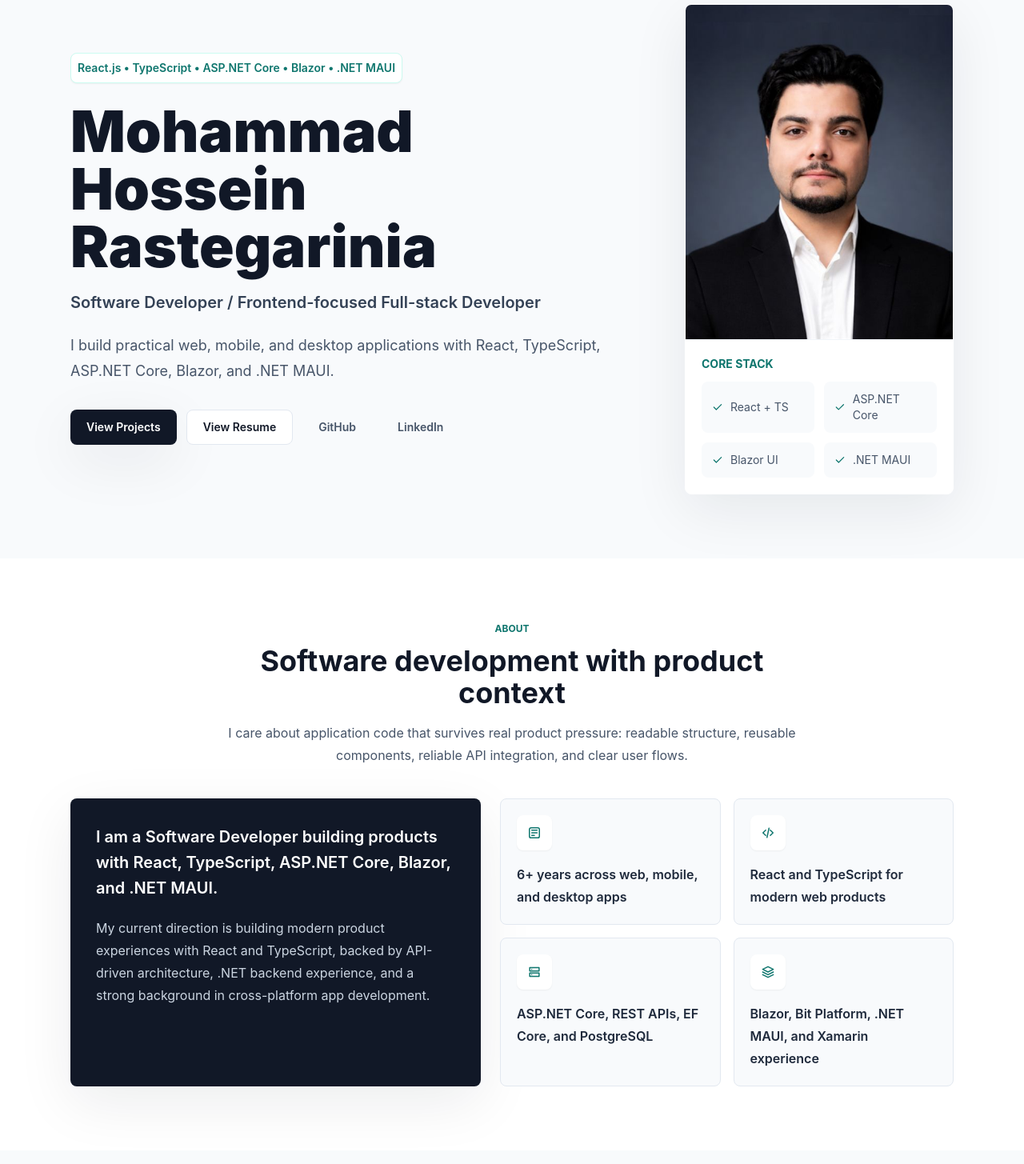
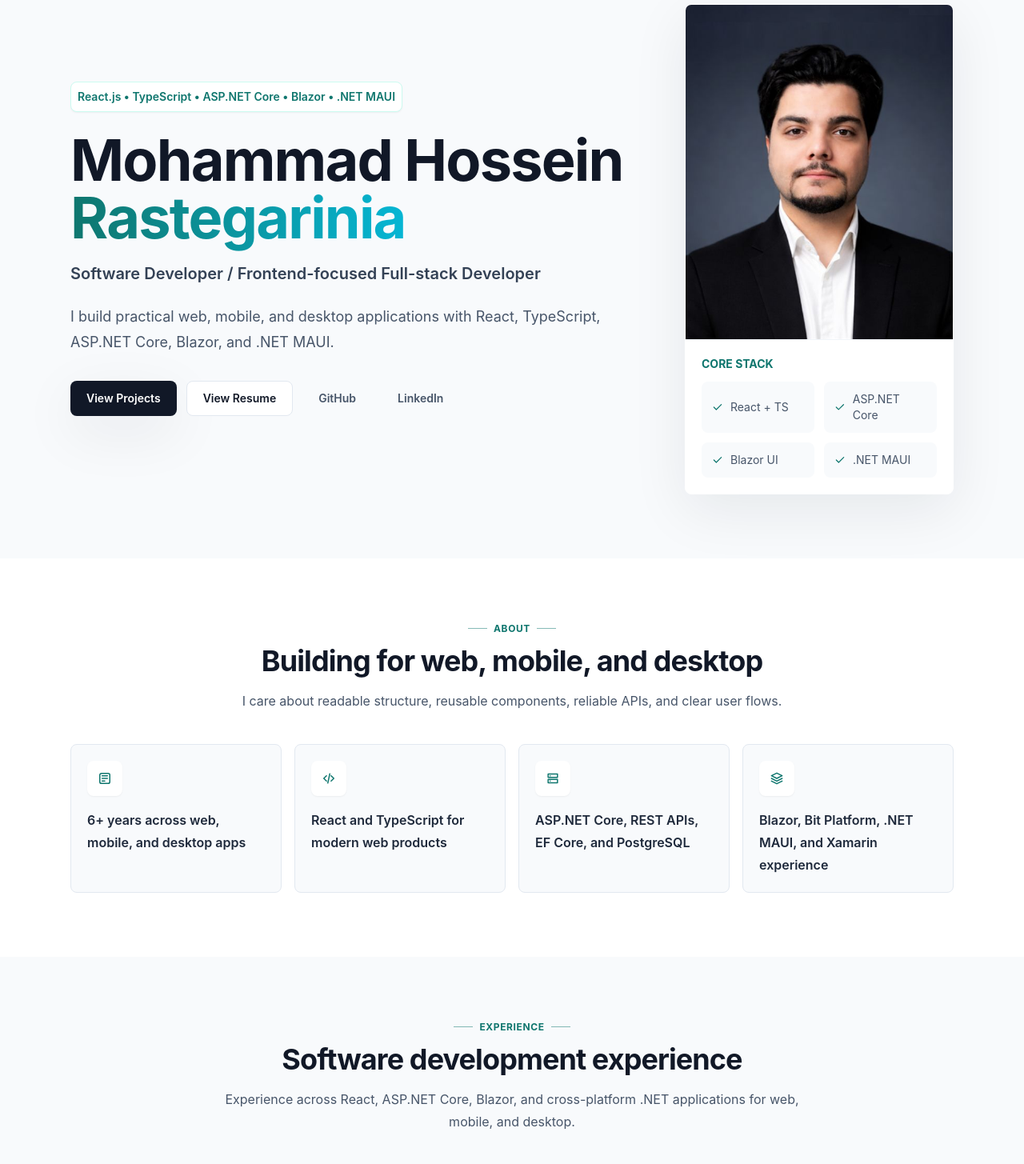
Before and after one commit to mhrastegari/mhrastegari.github.io, a React (Vite) app: page / in a window 1280 px wide. Shown: the part 140-1595 px from the top of the page at 80% size. Built offline with nearby package versions, Linux system fonts and the light colour scheme.

Commit message:
more UI and content improvements

```diff
--- a/src/common/components/Icon/Icon.tsx
+++ b/src/common/components/Icon/Icon.tsx
@@ -2,12 +2,14 @@ import { SVGProps } from 'react';
 
 export type IconName =
   | 'app'
+  | 'arrow-up'
   | 'briefcase'
   | 'check'
   | 'code'
   | 'database'
   | 'external'
   | 'layers'
+  | 'mail'
   | 'server'
   | 'spark'
   | 'tool'
@@ -22,6 +24,7 @@ const paths: Record<IconName, string[]> = {
     'M7 4.5h10A2.5 2.5 0 0 1 19.5 7v10a2.5 2.5 0 0 1-2.5 2.5H7A2.5 2.5 0 0 1 4.5 17V7A2.5 2.5 0 0 1 7 4.5Z',
     'M8 8h8M8 12h8M8 16h4',
   ],
+  'arrow-up': ['M12 19V5', 'm5.5 11.5 6.5-6.5 6.5 6.5'],
   briefcase: [
     'M8.5 7.5V6A2.5 2.5 0 0 1 11 3.5h2A2.5 2.5 0 0 1 15.5 6v1.5',
     'M4.5 8.5h15v9A2.5 2.5 0 0 1 17 20H7a2.5 2.5 0 0 1-2.5-2.5v-9Z',
@@ -36,6 +39,7 @@ const paths: Record<IconName, string[]> = {
   ],
   external: ['M8 8h8v8', 'M16 8 7.5 16.5', 'M6 5.5h-1.5v14h14V18'],
   layers: ['m12 4 8 4-8 4-8-4 8-4Z', 'm4 12 8 4 8-4', 'm4 16 8 4 8-4'],
+  mail: ['M4 6.5h16v11H4v-11Z', 'm5 7.5 7 5 7-5'],
   server: ['M5 5.5h14v5H5v-5Z', 'M5 13.5h14v5H5v-5Z', 'M8 8h.01M8 16h.01'],
   spark: ['M12 3.5 14.1 9l5.4 2-5.4 2L12 18.5 9.9 13l-5.4-2 5.4-2L12 3.5Z'],
   tool: [
--- a/src/common/components/SectionTitle/SectionTitle.tsx
+++ b/src/common/components/SectionTitle/SectionTitle.tsx
@@ -8,10 +8,14 @@ interface ISectionTitleProps extends PropsWithChildren {
 export function SectionTitle({ eyebrow, title, children }: ISectionTitleProps) {
   return (
     <div className="mx-auto mb-10 max-w-3xl text-center">
-      <div className="mb-3 text-xs font-bold uppercase text-accent">
+      <div className="mb-3 flex items-center justify-center gap-2 text-xs font-bold uppercase tracking-wider text-accent">
+        <span className="h-px w-6 bg-accent/50" />
         {eyebrow}
+        <span className="h-px w-6 bg-accent/50" />
       </div>
-      <h2 className="text-3xl font-bold text-ink md:text-4xl">{title}</h2>
+      <h2 className="font-display text-3xl font-bold tracking-tight text-ink md:text-4xl">
+        {title}
+      </h2>
       {children && (
         <p className="mt-4 text-base leading-7 text-slate-600">{children}</p>
       )}
--- a/src/common/pages/index/AboutSection.tsx
+++ b/src/common/pages/index/AboutSection.tsx
@@ -1,10 +1,15 @@
 import { Icon, IconName } from '@components/Icon';
 import { SectionTitle } from '@components/SectionTitle';
+
+const startYear = 2020;
+
+export function AboutSection() {
+  const yearsOfExperience = new Date().getFullYear() - startYear;
 
   const items = [
     {
       icon: 'app',
-    text: '6+ years across web, mobile, and desktop apps',
+      text: `${yearsOfExperience}+ years across web, mobile, and desktop apps`,
     },
     {
       icon: 'code',
@@ -20,31 +25,15 @@ const items = [
     },
   ] satisfies { icon: IconName; text: string }[];
 
-export function AboutSection() {
   return (
     <section id="about" className="bg-white py-20">
       <div className="mx-auto max-w-6xl px-4 md:px-6">
-        <SectionTitle eyebrow="About" title="Software development with product context">
-          I care about application code that survives real product pressure: readable
-          structure, reusable components, reliable API integration, and clear user
-          flows.
+        <SectionTitle eyebrow="About" title="Building for web, mobile, and desktop">
+          I care about readable structure, reusable components, reliable APIs, and clear
+          user flows.
         </SectionTitle>
 
-        <div className="grid gap-6 md:grid-cols-[0.95fr_1.05fr]">
-          <div className="rounded-lg bg-ink p-8 text-white shadow-soft">
-            <p className="text-xl font-semibold leading-8">
-              I am a Software Developer building products with React, TypeScript,
-              ASP.NET Core, Blazor, and .NET MAUI.
-            </p>
-
-            <p className="mt-5 leading-7 text-slate-300">
-              My current direction is building modern product experiences with React and
-              TypeScript, backed by API-driven architecture, .NET backend experience,
-              and a strong background in cross-platform app development.
-            </p>
-          </div>
-
-          <div className="grid gap-4 sm:grid-cols-2">
+        <div className="grid gap-4 sm:grid-cols-2 lg:grid-cols-4">
           {items.map((item) => (
             <div
               key={item.text}
@@ -53,12 +42,12 @@ export function AboutSection() {
               <div className="mb-4 flex h-11 w-11 items-center justify-center rounded-lg bg-white text-accent shadow-sm">
                 <Icon name={item.icon} className="h-5 w-5" />
               </div>
+
               <p className="font-semibold leading-7 text-slate-800">{item.text}</p>
             </div>
           ))}
         </div>
       </div>
-      </div>
     </section>
   );
 }
--- a/src/common/pages/index/ContactSection.tsx
+++ b/src/common/pages/index/ContactSection.tsx
@@ -1,3 +1,5 @@
+import { Icon } from '@components/Icon';
+
 const email = 'mh.rastegari@outlook.com';
 
 export function ContactSection() {
@@ -24,27 +26,7 @@ export function ContactSection() {
           <div className="rounded-lg bg-blue-100 p-6 text-ink shadow-soft">
             <div className="mb-5 flex items-center gap-3">
               <div className="flex h-11 w-11 items-center justify-center rounded-lg bg-white text-accent shadow-sm">
-                <svg
-                  width="22"
-                  height="22"
-                  viewBox="0 0 24 24"
-                  fill="none"
-                  aria-hidden="true"
-                >
-                  <path
-                    d="M4 6.5h16v11H4v-11Z"
-                    stroke="currentColor"
-                    strokeWidth="1.8"
-                    strokeLinejoin="round"
-                  />
-                  <path
-                    d="m5 7.5 7 5 7-5"
-                    stroke="currentColor"
-                    strokeWidth="1.8"
-                    strokeLinecap="round"
-                    strokeLinejoin="round"
-                  />
-                </svg>
+                <Icon name="mail" className="h-5 w-5" />
               </div>
 
               <div>
--- a/src/common/pages/index/Footer.tsx
+++ b/src/common/pages/index/Footer.tsx
@@ -1,3 +1,4 @@
+import { Icon } from '@components/Icon';
 import { ILink } from '@models/portfolio';
 
 interface IFooterProps {
@@ -5,11 +6,14 @@ interface IFooterProps {
 }
 
 export function Footer({ links }: IFooterProps) {
+  const currentYear = new Date().getFullYear();
+
   return (
     <footer className="bg-ink px-4 pb-8 text-sm text-slate-400 md:px-6">
       <div className="mx-auto flex max-w-6xl flex-col gap-4 border-t border-white/10 pt-8 sm:flex-row sm:items-center sm:justify-between">
-        <div>© 2026 Mohammad Hossein Rastegarinia</div>
-        <div className="flex flex-wrap gap-4">
+        <div>© {currentYear} Mohammad Hossein Rastegarinia</div>
+
+        <div className="flex flex-wrap items-center gap-4">
           {links.map((link) => (
             <a
               key={link.title}
@@ -21,6 +25,14 @@ export function Footer({ links }: IFooterProps) {
               {link.title}
             </a>
           ))}
+
+          <a
+            href="#top"
+            aria-label="Back to top"
+            className="ms-8 flex h-9 w-9 items-center justify-center rounded-full border border-white/10 text-slate-300 transition-colors hover:border-white/30 hover:text-white"
+          >
+            <Icon name="arrow-up" className="h-5 w-5" />
+          </a>
         </div>
       </div>
     </footer>
--- a/src/common/pages/index/HeroSection.tsx
+++ b/src/common/pages/index/HeroSection.tsx
@@ -43,8 +43,12 @@ export function HeroSection() {
             </div>
           </div>
 
-          <h1 className="max-w-4xl text-4xl font-black leading-[1.02] text-ink sm:text-5xl md:text-7xl">
-            Mohammad Hossein Rastegarinia
+          <h1 className="max-w-4xl text-4xl font-bold leading-[1.05] tracking-tight text-ink sm:text-5xl md:text-7xl">
+            Mohammad Hossein
+            <br />
+            <span className="bg-gradient-to-r from-accent to-cyan-500 bg-clip-text text-transparent">
+              Rastegarinia
+            </span>
           </h1>
 
           <p className="mt-5 text-xl font-semibold text-slate-700">
```
Lines whose indentation alone changed are shown as unchanged.
